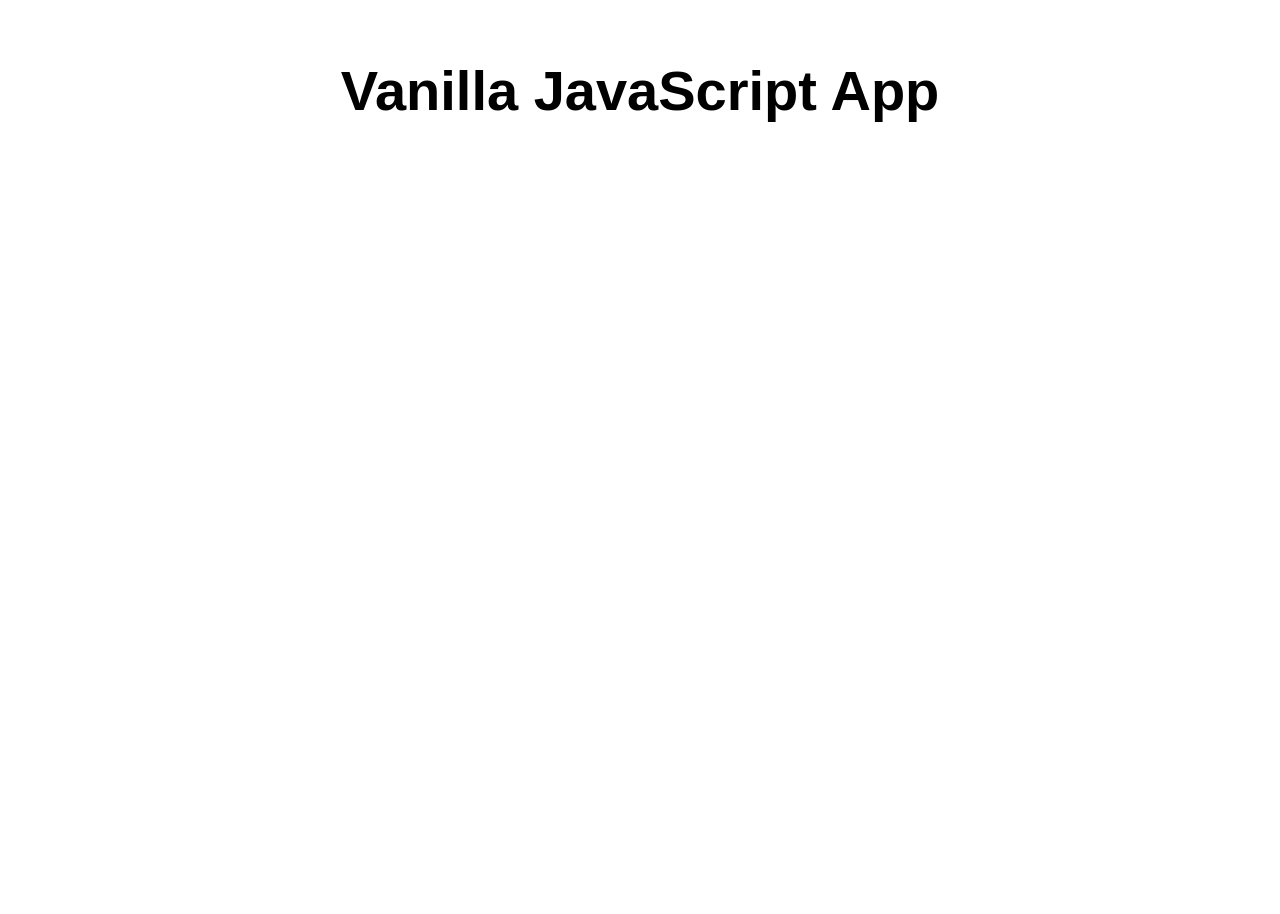
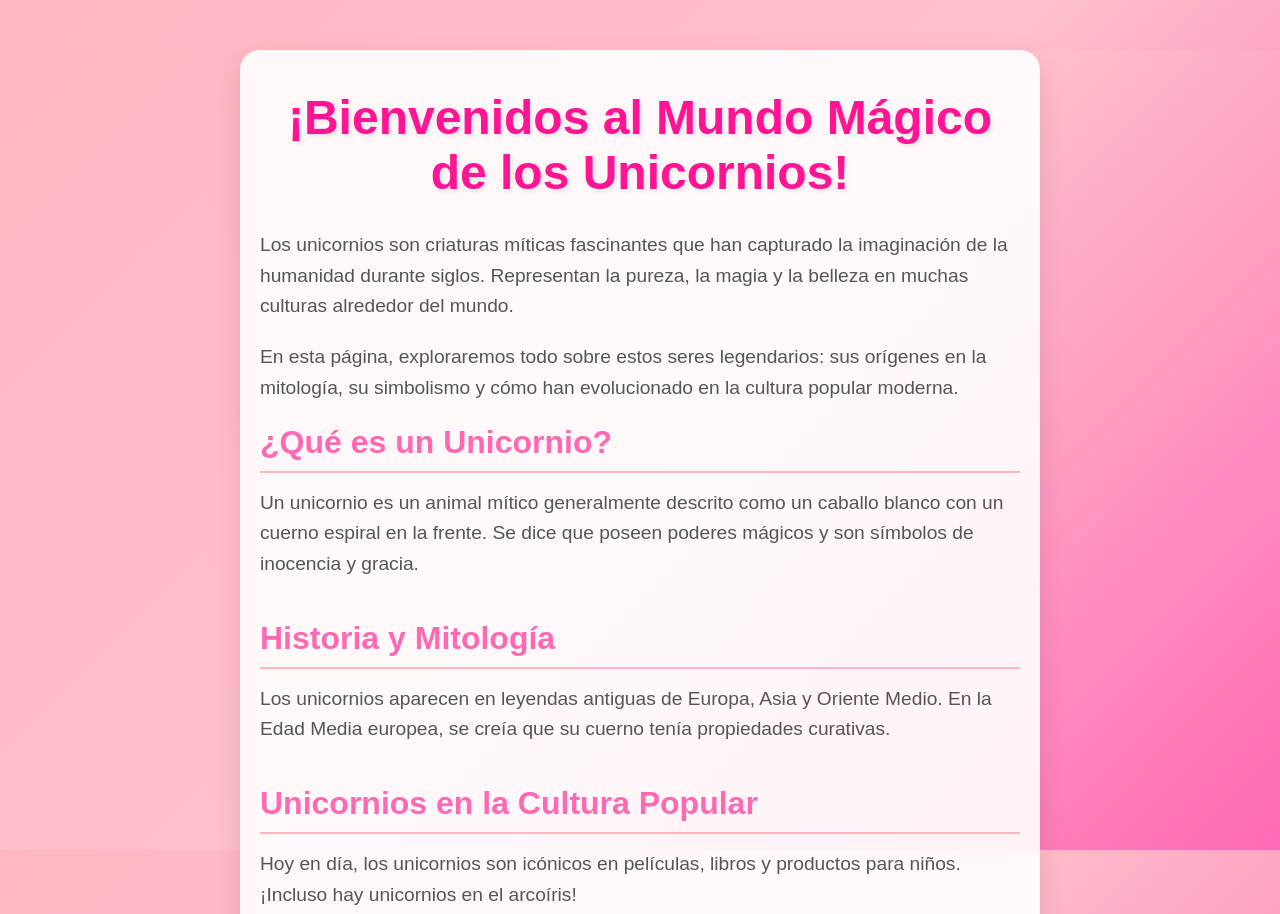
Before and after one commit to luciaperezmartinez805-creator/My-first-static-web, a website: page src/index.html in a window 1280 px wide. Shown: the top 914 px of the page. Before the commit the page ends 800 px from the top, so only its background shows below. Drawn offline with Linux system fonts and the light colour scheme.

Commit message:
actualizacion pagina de unicornios

```diff
--- a/src/index.html
+++ b/src/index.html
@@ -1,16 +1,30 @@
 <!DOCTYPE html>
-<html lang="en">
+<html lang="es">
 
 <head>
   <meta charset="UTF-8">
   <meta name="viewport" content="width=device-width, initial-scale=1.0">
   <link rel="stylesheet" href="styles.css">
-  <title>Vanilla JavaScript App</title>
+  <title>Página de Unicornios</title>
 </head>
 
 <body>
   <main>
-    <h1>Vanilla JavaScript App</h1>
+    <h1>¡Bienvenidos al Mundo Mágico de los Unicornios!</h1>
+    <p>Los unicornios son criaturas míticas fascinantes que han capturado la imaginación de la humanidad durante siglos. Representan la pureza, la magia y la belleza en muchas culturas alrededor del mundo.</p>
+    <p>En esta página, exploraremos todo sobre estos seres legendarios: sus orígenes en la mitología, su simbolismo y cómo han evolucionado en la cultura popular moderna.</p>
+    <section>
+      <h2>¿Qué es un Unicornio?</h2>
+      <p>Un unicornio es un animal mítico generalmente descrito como un caballo blanco con un cuerno espiral en la frente. Se dice que poseen poderes mágicos y son símbolos de inocencia y gracia.</p>
+    </section>
+    <section>
+      <h2>Historia y Mitología</h2>
+      <p>Los unicornios aparecen en leyendas antiguas de Europa, Asia y Oriente Medio. En la Edad Media europea, se creía que su cuerno tenía propiedades curativas.</p>
+    </section>
+    <section>
+      <h2>Unicornios en la Cultura Popular</h2>
+      <p>Hoy en día, los unicornios son icónicos en películas, libros y productos para niños. ¡Incluso hay unicornios en el arcoíris!</p>
+    </section>
   </main>
 </body>
 
--- a/src/styles.css
+++ b/src/styles.css
@@ -1,21 +1,65 @@
 * {
-  font-family: Arial, Helvetica, sans-serif;
+  font-family: 'Arial', sans-serif;
+  margin: 0;
+  padding: 0;
+  box-sizing: border-box;
 }
 
 html, body {
-  margin: 0;
-  border: 0;
-  padding: 0;
-  background-color: #fff;
+  height: 100%;
+  background: linear-gradient(135deg, #FFB6C1, #FFC0CB, #FF69B4);
+  color: #333;
 }
 
 main {
-  margin: auto;
-  width: 50%;
-  padding: 20px;
+  max-width: 800px;
+  margin: 0 auto;
+  padding: 40px 20px;
+  background-color: rgba(255, 255, 255, 0.9);
+  border-radius: 20px;
+  box-shadow: 0 10px 30px rgba(0, 0, 0, 0.1);
+  margin-top: 50px;
+  margin-bottom: 50px;
 }
 
 main > h1 {
   text-align: center;
-  font-size: 3.5em;
+  font-size: 3em;
+  color: #FF1493;
+  margin-bottom: 30px;
+  text-shadow: 2px 2px 4px rgba(0, 0, 0, 0.1);
 }
+
+p {
+  font-size: 1.2em;
+  line-height: 1.6;
+  margin-bottom: 20px;
+  color: #555;
+}
+
+section {
+  margin-bottom: 40px;
+}
+
+section h2 {
+  font-size: 2em;
+  color: #FF69B4;
+  margin-bottom: 15px;
+  border-bottom: 2px solid #FFB6C1;
+  padding-bottom: 10px;
+}
+
+@media (max-width: 600px) {
+  main {
+    padding: 20px 15px;
+  }
+  main > h1 {
+    font-size: 2.5em;
+  }
+  section h2 {
+    font-size: 1.8em;
+  }
+  p {
+    font-size: 1.1em;
+  }
+}
```
